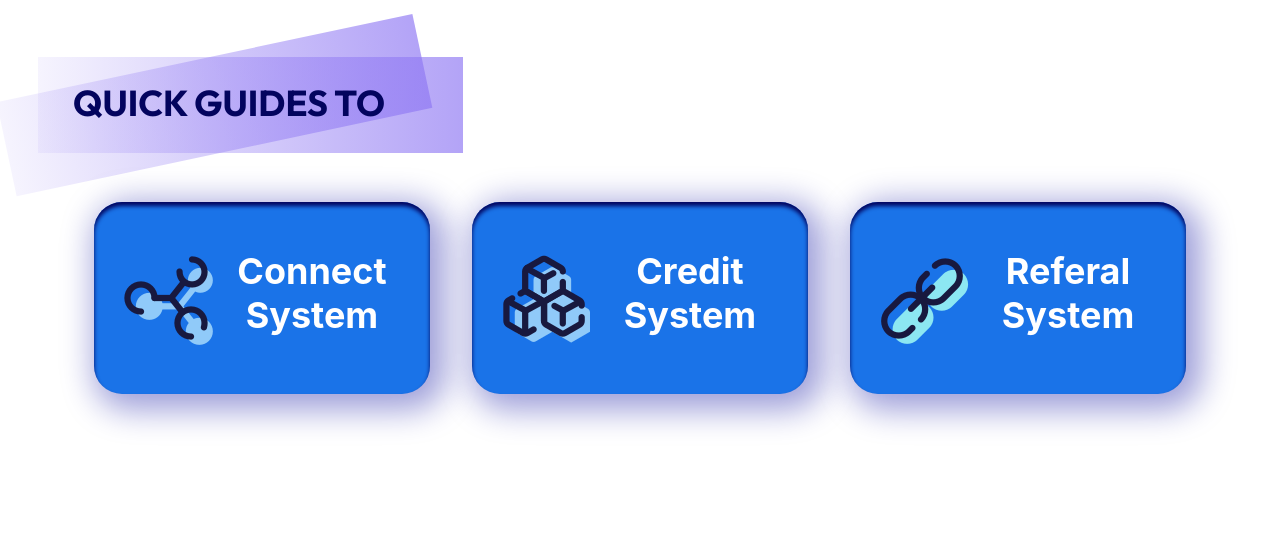
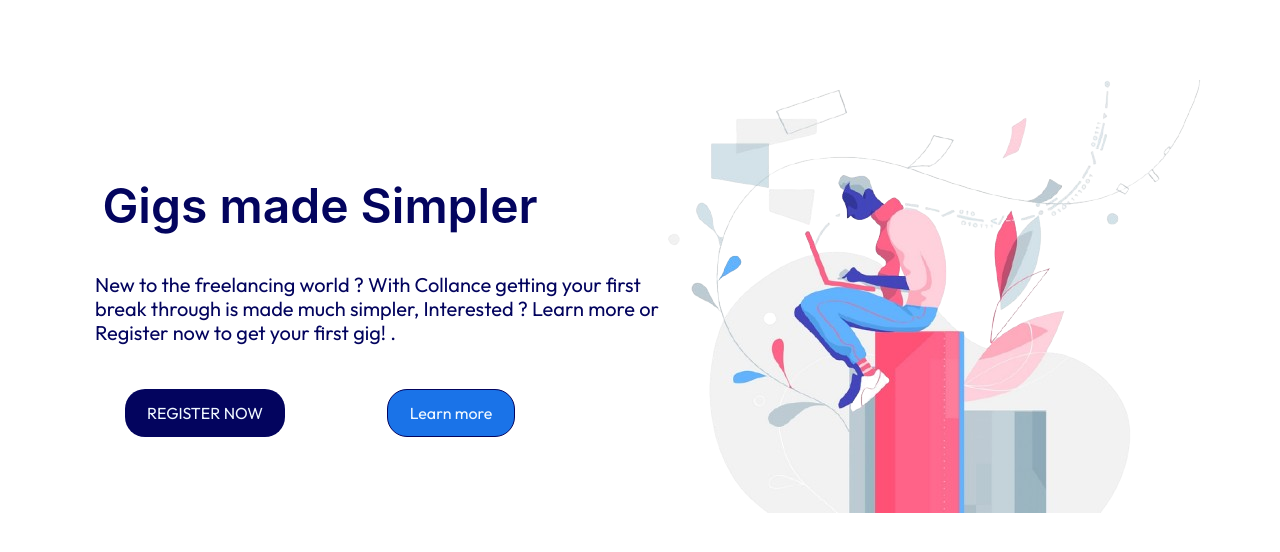
Before and after one commit to Pseud0coders/Collance_Web, a React (Create React App) app: page / in a window 1280 px wide. Shown: the top 552 px of the page. Built offline with nearby package versions, Linux system fonts and the light colour scheme.

Commit message:
gigs made simpler done

```diff
--- a/src/App.js
+++ b/src/App.js
@@ -1,8 +1,8 @@
-import QuickGuide from "./components/quickguide";
+import Gigsmadesimpler from "./components/gigsmadesimpler";
 
 function App() {
   return (
-    <QuickGuide/>
+    <Gigsmadesimpler/>
   );
 }
 
--- /dev/null
+++ b/src/components/gigsmadesimpler.css
@@ -0,0 +1,36 @@
+.gigsmadesimpler{
+    padding: 80px 0px;
+    grid-template-columns: 1fr 1fr;
+}
+
+.header{
+    width: 618px;
+    font-family: Inter;
+    line-height: 58.09px;
+    color: #03045E;
+}
+
+.text{
+    left: 60px;
+    width: 570px;
+    font-family: Outfit;
+    color: #03045E;
+}
+
+.button{
+    top: 20px;
+    width: 390px;
+}
+
+.register{
+    border-radius: 20px;
+    background: #03045E;
+    color: aliceblue;
+}
+
+.learn_more{
+    border-radius: 20px;
+    border: 1px solid #03045E;
+    background: #1A73E8;
+    color: aliceblue;
+}
--- /dev/null
+++ b/src/components/gigsmadesimpler.js
@@ -0,0 +1,21 @@
+import './gigsmadesimpler.css'
+import img from '../Collance_assets/Gigs Made Simpler/Footer Image.png'
+
+export default function Gigsmadesimpler() {
+
+    let text = "New to the freelancing world ? With  Collance getting your first break through is made much simpler, Interested ? Learn more or Register now to get your first gig! . ";
+
+    return(
+        <div className="gigsmadesimpler grid relative">
+            <div className="content flex flex-col justify-center items-center">
+                <div className="header h-24 text-5xl font-semibold text-center">Gigs made Simpler</div>
+                <div className="text relative h-24 text-xl font-normal leading-6 text-left">{text}</div>
+                <div className="button relative flex justify-between">
+                    <div className="register flex justify-center items-center w-40 h-12">REGISTER NOW</div>
+                    <div className="learn_more w-32 h-12 flex justify-center items-center">Learn more</div>
+                </div>
+            </div>
+            <div className="picture"><img src={img} alt="" /></div>
+        </div>
+    )
+}
```
